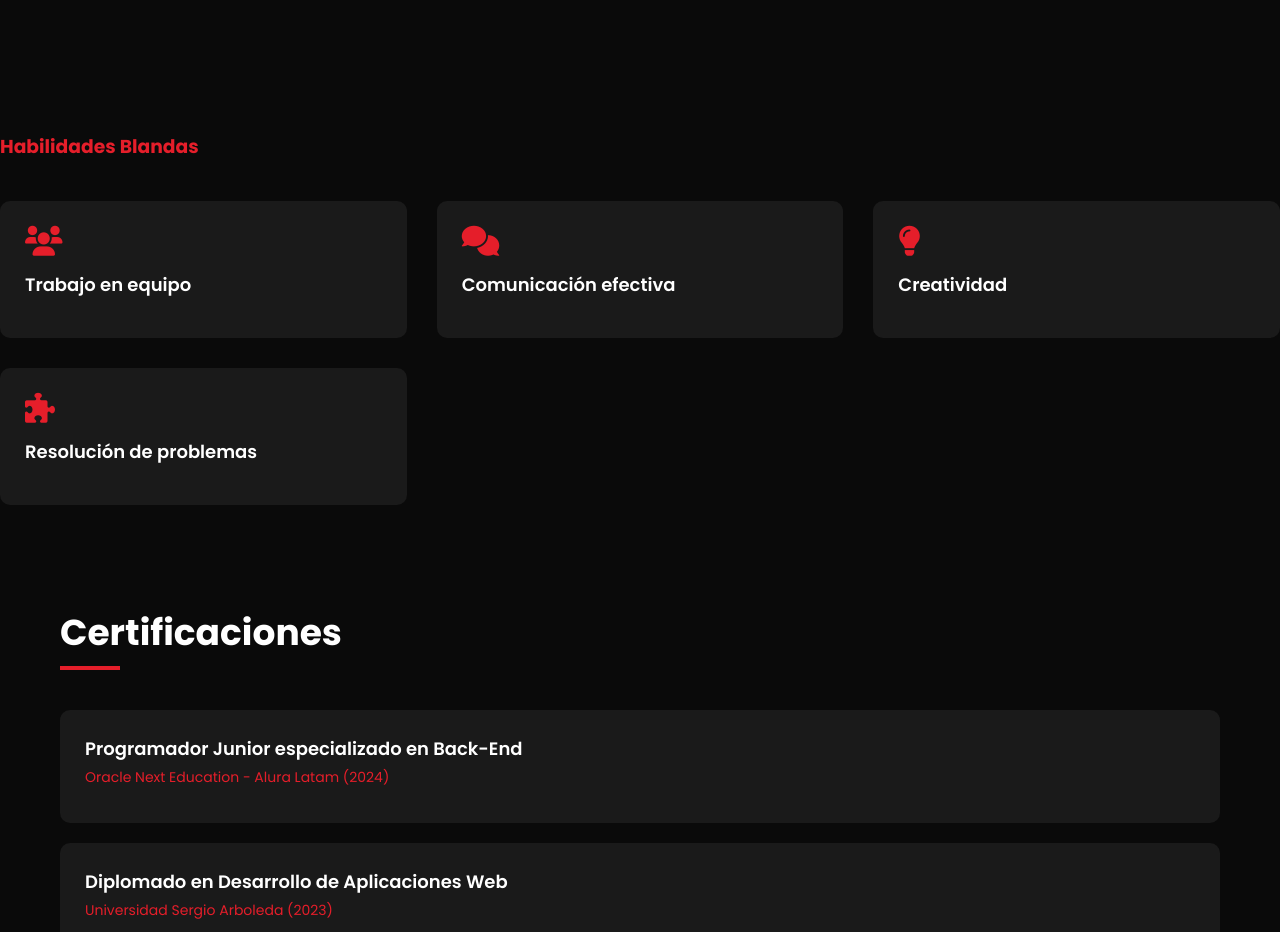
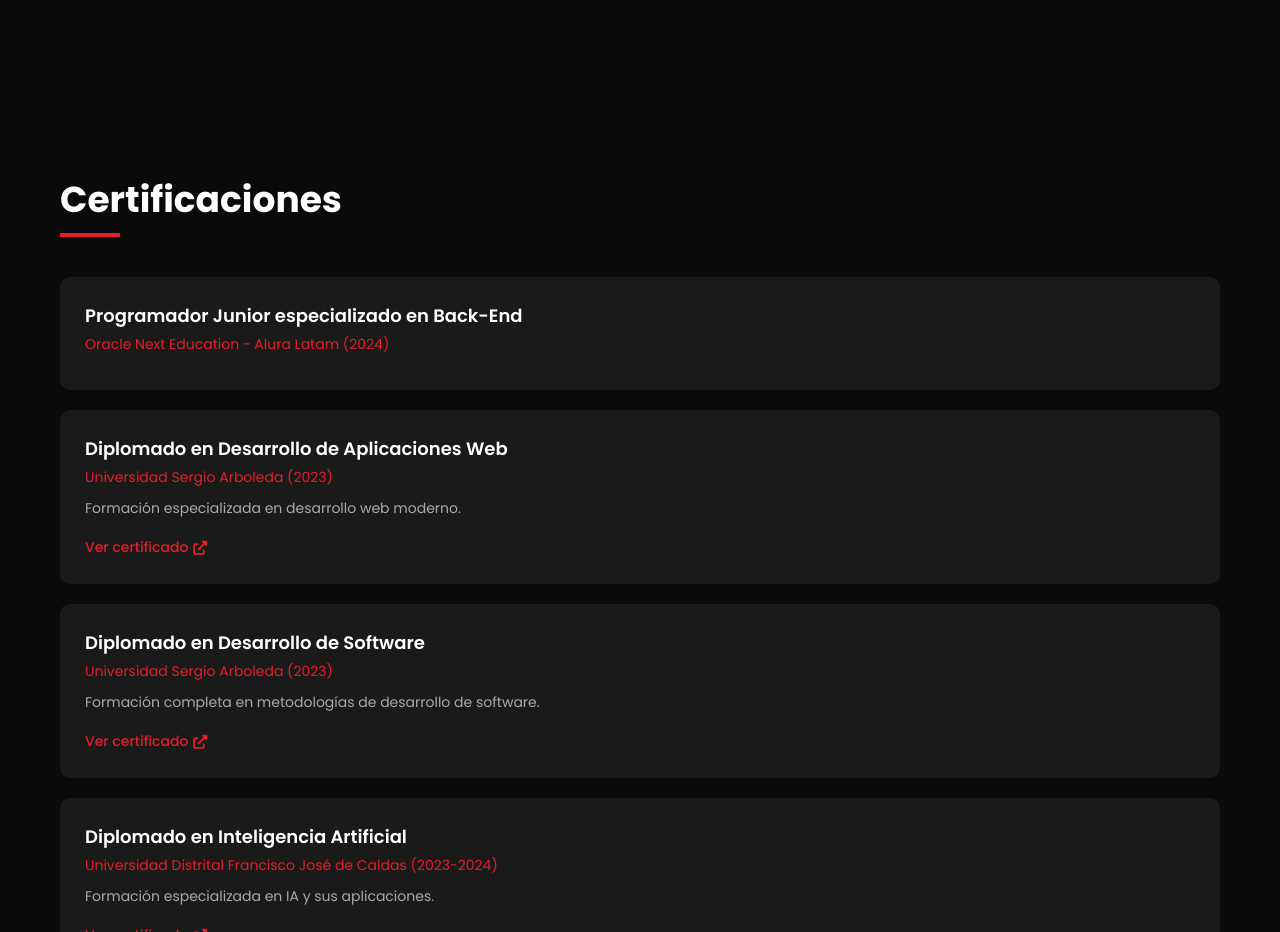
Before and after one commit to juanitalorenaherrera/PORTFOLIO-WEB, a plain HTML site: page index.html in a window 1280 px wide. Shown: the part 2840-3772 px from the top of the page. Drawn offline with Linux system fonts and the light colour scheme.

```diff
--- a/index.html
+++ b/index.html
@@ -166,29 +166,6 @@
         </div>
     </div>
 </section>
-            <div style="margin-top: 60px;">
-                <h3 style="color: #e51e2a; margin-bottom: 20px;">Habilidades Blandas</h3>
-                <div class="skills-container">
-                    <div class="skill-card">
-                        <i class="fas fa-users" style="font-size: 30px; color: #e51e2a; margin-bottom: 15px;"></i>
-                        <h3 class="skill-name">Trabajo en equipo</h3>
-                    </div>
-                    <div class="skill-card">
-                        <i class="fas fa-comments" style="font-size: 30px; color: #e51e2a; margin-bottom: 15px;"></i>
-                        <h3 class="skill-name">Comunicación efectiva</h3>
-                    </div>
-                    <div class="skill-card">
-                        <i class="fas fa-lightbulb" style="font-size: 30px; color: #e51e2a; margin-bottom: 15px;"></i>
-                        <h3 class="skill-name">Creatividad</h3>
-                    </div>
-                    <div class="skill-card">
-                        <i class="fas fa-puzzle-piece" style="font-size: 30px; color: #e51e2a; margin-bottom: 15px;"></i>
-                        <h3 class="skill-name">Resolución de problemas</h3>
-                    </div>
-                </div>
-            </div>
-        </div>
-    </section>
 
     <section id="certificaciones" class="section">
         <div class="container">
```
